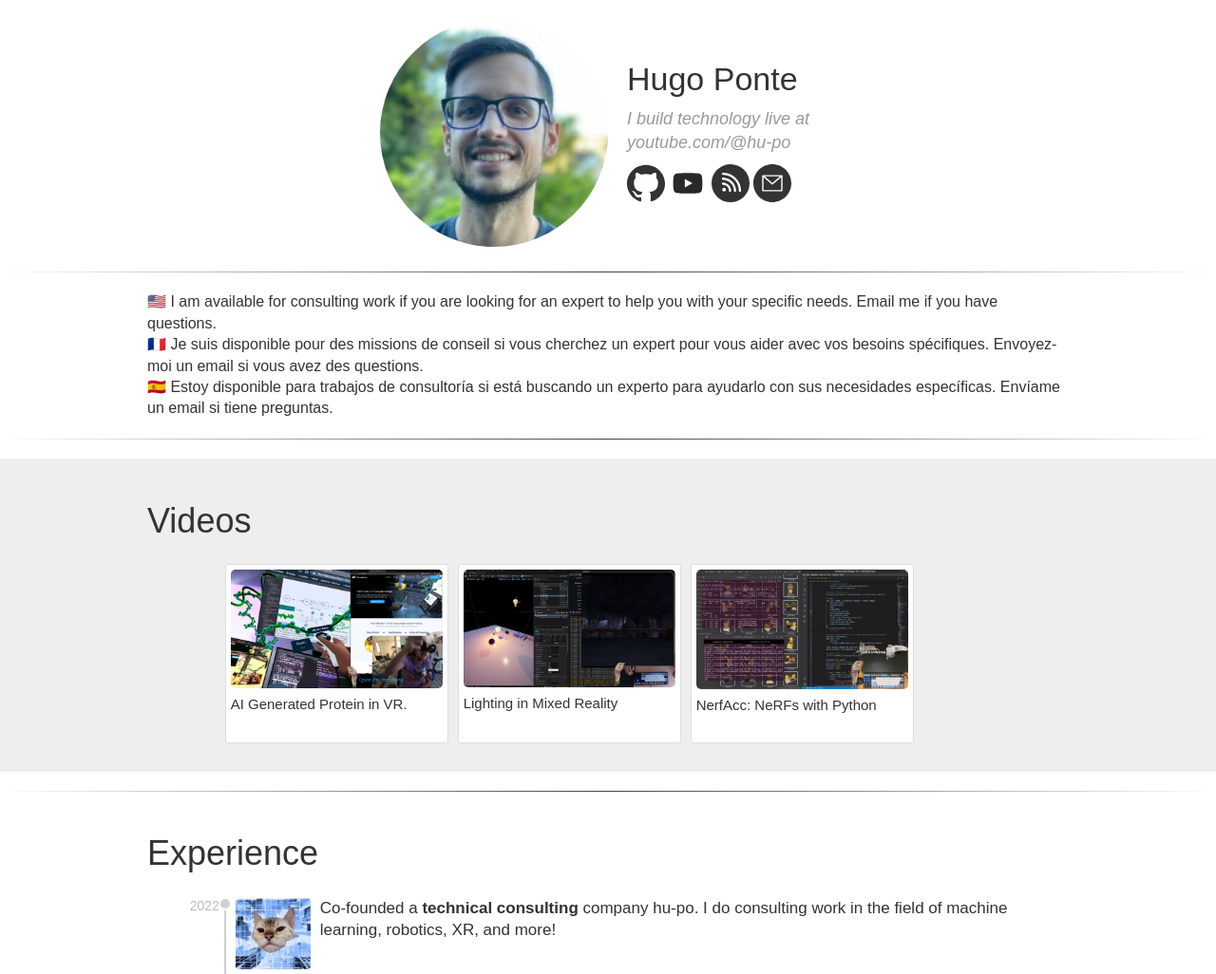
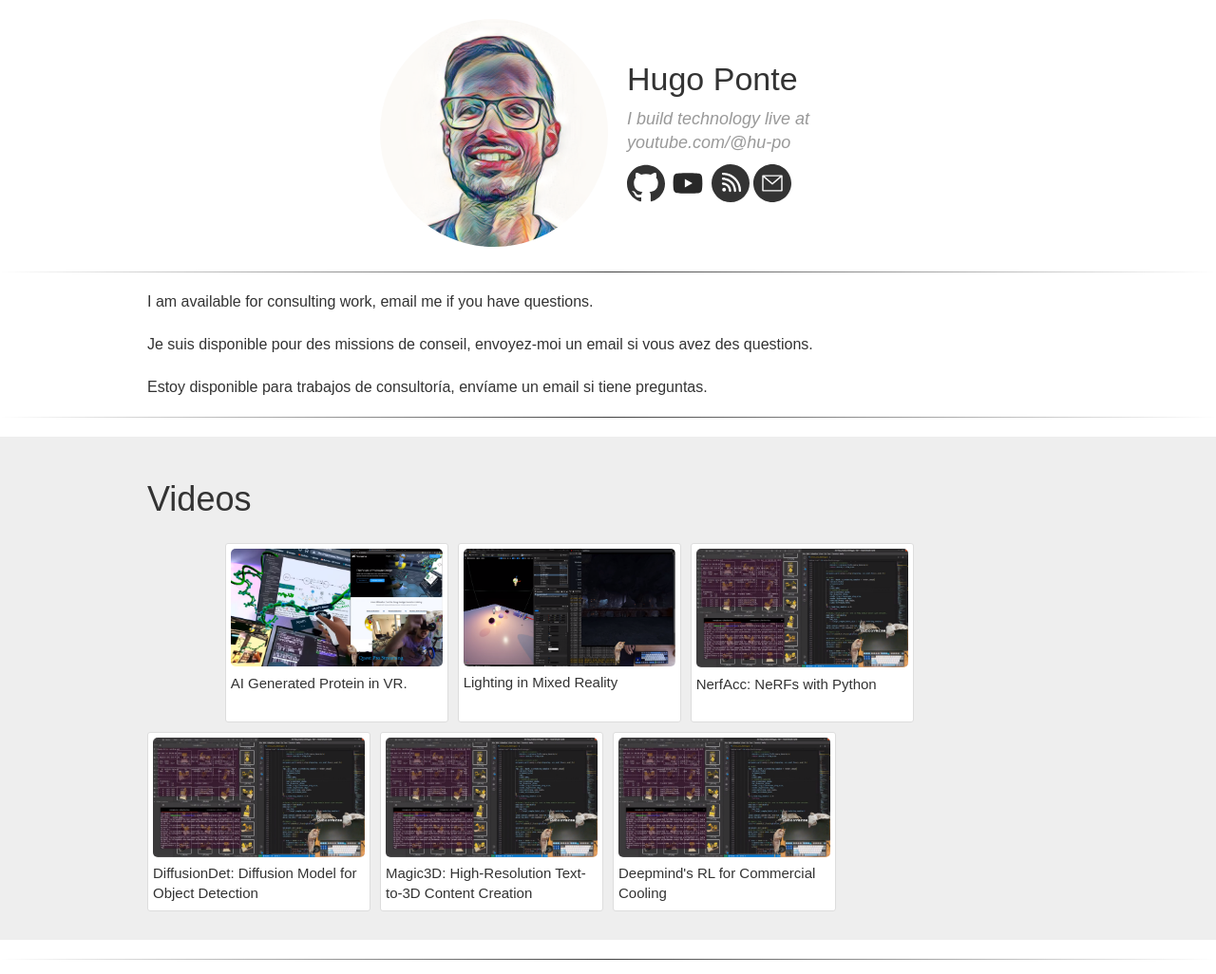
Before and after one commit to hu-po/hu-po.github.io, a plain HTML site: page index.html in a window 1280 px wide. Shown: the top 1026 px of the page at 95% size. Drawn offline with Linux system fonts and the light colour scheme.

Commit message:
ai prof pic, callout cleanup

```diff
--- a/index.html
+++ b/index.html
@@ -19,7 +19,7 @@
   <div id="dhead" class="container">
     <div class="row">
       <div id="dpic">
-        <img src="assets/hugo.jpg" class="ppic" />
+        <img src="assets/hugo.png" class="ppic" />
       </div>
       <div id="ddesc">
         <h1>Hugo Ponte</h1>
@@ -39,13 +39,11 @@
 
   <div class="container">
     <div class="htxt">
-      🇺🇸 I am available for consulting work if you are looking for an expert to help you with your specific needs. Email me if you have questions.
-      <br>
-      🇫🇷 Je suis disponible pour des missions de conseil si vous cherchez un expert pour vous aider avec vos besoins
-      spécifiques. Envoyez-moi un email si vous avez des questions.
-      <br>
-      🇪🇸 Estoy disponible para trabajos de consultoría si está buscando un experto para ayudarlo con sus necesidades
-      específicas. Envíame un email si tiene preguntas.
+      I am available for consulting work, email me if you have questions.
+      <br><br>
+      Je suis disponible pour des missions de conseil, envoyez-moi un email si vous avez des questions.
+      <br><br>
+      Estoy disponible para trabajos de consultoría, envíame un email si tiene preguntas.
     </div>
   </div>
 
@@ -76,6 +74,27 @@
             <div class="ccimg"><img src="assets/nerfs.png" /></div>
           </a>
           <div class="cdesc">NerfAcc: NeRFs with Python</div>
+        </div>
+
+        <div class="card">
+          <a href="https://youtu.be/QSUSRfMHY_I">
+            <div class="ccimg"><img src="assets/nerfs.png" /></div>
+          </a>
+          <div class="cdesc">DiffusionDet: Diffusion Model for Object Detection</div>
+        </div>
+
+        <div class="card">
+          <a href="https://youtu.be/rMCkaHLFNkQ">
+            <div class="ccimg"><img src="assets/nerfs.png" /></div>
+          </a>
+          <div class="cdesc">Magic3D: High-Resolution Text-to-3D Content Creation</div>
+        </div>
+
+        <div class="card">
+          <a href="https://youtu.be/IQPnupRtpU8">
+            <div class="ccimg"><img src="assets/nerfs.png" /></div>
+          </a>
+          <div class="cdesc">Deepmind's RL for Commercial Cooling</div>
         </div>
 
       </div>
@@ -198,9 +217,10 @@
     </div>
   </div>
 
+  <hr>
+
   <div class="container">
     <div class="ctitle">Publications</div>
-
     <div class="pub">
       <div class="pub-title"><a href="https://paperswithcode.com/paper/zpy-open-source-synthetic-data-for-computer">
           ZPY: Open Source Synthetic Data for Computer Vision</a></div>
```
Also changed, not shown: assets/hugo.jpg (deleted), assets/hugo.png (added).
